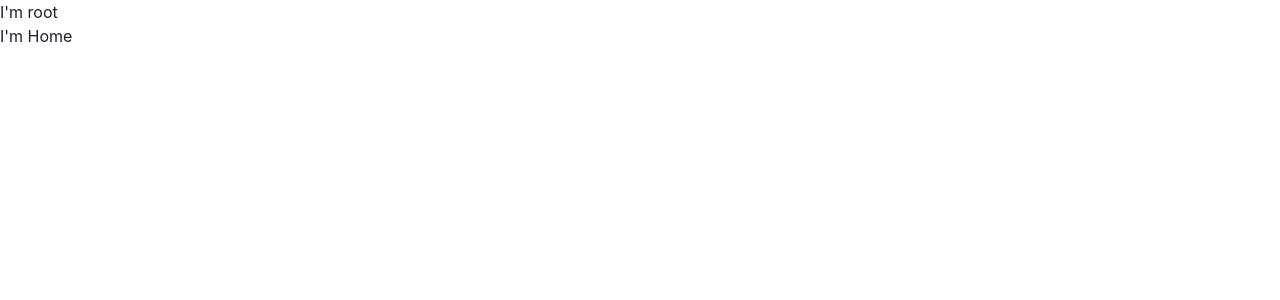
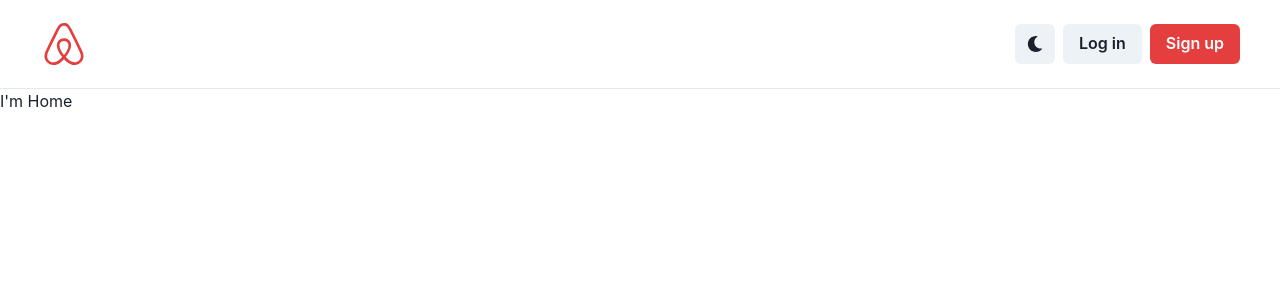
Before and after one commit to woohaen88/airbnb, a React (Create React App) app in the folder webapp/: page / in a window 1280 px wide. Shown: the top 300 px of the page. Built offline with nearby package versions, Linux system fonts and the light colour scheme.

Commit message:
Feat: Chakra UI & Refactoring

```diff
--- a/webapp/package.json
+++ b/webapp/package.json
@@ -16,6 +16,7 @@
     "framer-motion": "^10.12.2",
     "react": "^18.2.0",
     "react-dom": "^18.2.0",
+    "react-icons": "^4.8.0",
     "react-router-dom": "^6.4.0",
     "react-scripts": "5.0.1",
     "typescript": "^4.9.5",
--- /dev/null
+++ b/webapp/src/components/Header.tsx
@@ -0,0 +1,35 @@
+import {
+  Box,
+  Button,
+  HStack,
+  IconButton,
+  useDisclosure,
+} from "@chakra-ui/react";
+import { FaAirbnb, FaMoon } from "react-icons/fa";
+import LoginModal from "./LoginModal";
+
+export default function Header() {
+  const { isOpen, onClose, onOpen } = useDisclosure();
+  return (
+    <HStack
+      justifyContent={"space-between"}
+      py={5}
+      px={10}
+      borderBottomWidth={1}
+    >
+      <Box color={"red.500"}>
+        <FaAirbnb size={"48"} />
+      </Box>
+      <HStack spacing={2}>
+        <IconButton
+          aria-label="Toggle dark mode"
+          icon={<FaMoon />}
+        ></IconButton>
+        <Button onClick={onOpen}>Log in</Button>
+        <Button colorScheme={"red"}>Sign up</Button>
+      </HStack>
+
+      <LoginModal isOpen={isOpen} onClose={onClose} />
+    </HStack>
+  );
+}
--- /dev/null
+++ b/webapp/src/components/LoginModal.tsx
@@ -0,0 +1,63 @@
+import {
+  Box,
+  Button,
+  Input,
+  InputGroup,
+  InputLeftElement,
+  Modal,
+  ModalBody,
+  ModalCloseButton,
+  ModalContent,
+  ModalHeader,
+  ModalOverlay,
+  VStack,
+} from "@chakra-ui/react";
+import { FaLock, FaUserNinja } from "react-icons/fa";
+import SocialLogin from "./SocialLogin";
+
+interface LoginModalProps {
+  isOpen: boolean;
+  onClose: () => void;
+}
+
+export default function LoginModal({ isOpen, onClose }: LoginModalProps) {
+  return (
+    <Modal onClose={onClose} isOpen={isOpen}>
+      <ModalOverlay />
+      <ModalContent>
+        <ModalHeader>Log in</ModalHeader>
+        <ModalCloseButton />
+        <ModalBody>
+          <VStack>
+            <InputGroup>
+              <InputLeftElement
+                children={
+                  <Box color={"gray.500"}>
+                    <FaUserNinja />
+                  </Box>
+                }
+              />
+
+              <Input variant={"filled"} placeholder="Username" />
+            </InputGroup>
+
+            <InputGroup>
+              <InputLeftElement
+                children={
+                  <Box color={"gray.500"}>
+                    <FaLock />
+                  </Box>
+                }
+              />
+              <Input variant={"filled"} placeholder="Password" />
+            </InputGroup>
+          </VStack>
+          <Button mt={4} colorScheme="red" w={"100%"}>
+            Log in
+          </Button>
+          <SocialLogin />
+        </ModalBody>
+      </ModalContent>
+    </Modal>
+  );
+}
--- a/webapp/src/components/Root.tsx
+++ b/webapp/src/components/Root.tsx
@@ -1,10 +1,17 @@
+import { Box } from "@chakra-ui/react";
+
 import { Outlet } from "react-router-dom";
+
+import Header from "./Header";
 
 export default function Root() {
   return (
-    <h1>
-      I'm root
+    <Box>
+      <Header />
       <Outlet />
-    </h1>
+    </Box>
   );
 }
+
+// Modal
+// isOpen:
--- /dev/null
+++ b/webapp/src/components/SocialLogin.tsx
@@ -0,0 +1,29 @@
+import { Box, Button, Divider, HStack, Text, VStack } from "@chakra-ui/react";
+import { FaComment, FaGithub } from "react-icons/fa";
+
+export default function SocialLogin() {
+  return (
+    <Box mb={4}>
+      <HStack p={8}>
+        <Divider />
+        <Text
+          textTransform={"uppercase"}
+          color={"gray.400"}
+          fontSize={"xs"}
+          as={"b"}
+        >
+          Or
+        </Text>
+        <Divider />
+      </HStack>
+      <VStack>
+        <Button w={"100%"} leftIcon={<FaGithub />} colorScheme={"telegram"}>
+          Continue with Github
+        </Button>
+        <Button w={"100%"} leftIcon={<FaComment />} colorScheme={"yellow"}>
+          Continue with Kakao
+        </Button>
+      </VStack>
+    </Box>
+  );
+}
```
Also changed, not shown: 1 other file (tests, documents, lock files or other folders).
